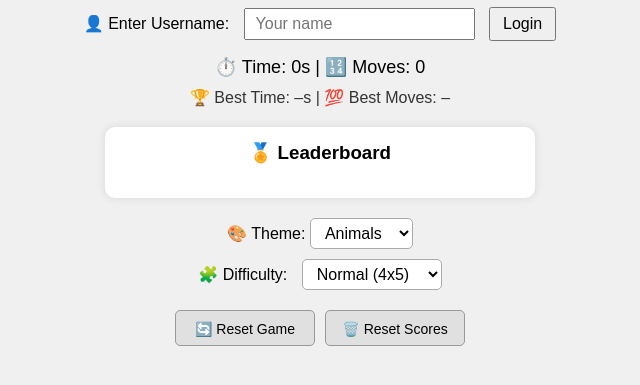
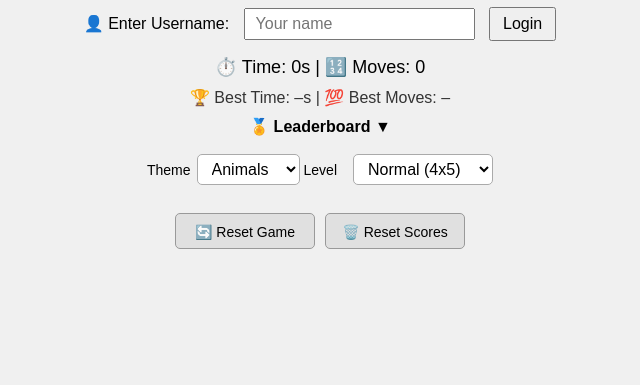
Before and after one commit to linntsk/web-games, a plain HTML site: page memory-game/index.html in a window 1280 px wide. Shown: the part 71-456 px from the top of the page, without its empty margins (320-960 px from the left). Drawn offline with Linux system fonts and the light colour scheme.

Commit message:
reduce unncessary space on memory game

```diff
--- a/memory-game/index.html
+++ b/memory-game/index.html
@@ -28,15 +28,16 @@
   💯 Best Moves: <span id="bestMoves">–</span>
 </div>
 
-<div id="leaderboardSection">
-  <h3>🏅 Leaderboard</h3>
-  <p id="leaderboardLabel" class="leaderboard-label"></p> <!-- Add this -->
+<div id="leaderboardToggle" class="collapsible-header">🏅 Leaderboard ▼</div>
+<div id="leaderboardSectionContent" class="collapsible-content hidden">
+  <p id="leaderboardLabel" class="leaderboard-label"></p>
   <ul id="leaderboardList" class="leaderboardList"></ul>
 </div>
 
+
 <div id="controls">
-  <div id="themeRow">
-    <label for="themeDropdown">🎨 Theme:</label>
+  <div id="selectorsRow" class="selectors-row">
+  <label for="themeDropdown">Theme </label>
   <select id="themeDropdown">
     <option value="animals">Animals</option>
     <option value="food">Food</option>
@@ -44,16 +45,15 @@
     <option value="weather">Weather</option>
     <option value="faces">Faces</option>
   </select>
-  </div>
 
-  <div id="difficultyRow">
-    <label for="difficultyDropdown">🧩 Difficulty:</label>
+  <label for="difficultyDropdown"> Level </label>
   <select id="difficultyDropdown">
     <option value="normal">Normal (4x5)</option>
     <option value="medium">Medium (6x5)</option>
     <option value="hard">Hard (8x5)</option>
   </select>
 </div>
+
 
   <div id="resetButtonsRow">
     <button id="reset">🔄 Reset Game</button>
--- a/memory-game/script.js
+++ b/memory-game/script.js
@@ -269,6 +269,18 @@ document.getElementById('resetScores').addEventListener('click', () => {
   alert('Best scores and leaderboard for this theme and difficulty have been reset.');
 });
 
+document.getElementById('leaderboardToggle').addEventListener('click', () => {
+  const content = document.getElementById('leaderboardSectionContent');
+  const header = document.getElementById('leaderboardToggle');
+
+  content.classList.toggle('hidden');
+  if (content.classList.contains('hidden')) {
+    header.textContent = '🏅 Leaderboard ▼';
+  } else {
+    header.textContent = '🏅 Leaderboard ▲';
+  }
+});
+
 function closePopup() {
   document.getElementById('winPopup').classList.add('hidden');
   createBoard();
--- a/memory-game/style.css
+++ b/memory-game/style.css
@@ -114,6 +114,17 @@ h1 {
   margin: 0;
   font-size: 14px;
 }
+
+.collapsible-header {
+  cursor: pointer;
+  font-weight: bold;
+  margin-top: 10px;
+}
+
+.collapsible-content.hidden {
+  display: none;
+}
+
 
 #winPopup {
   position: fixed;
@@ -251,27 +262,26 @@ h1 {
   row-gap: 10px;
 }
 
-#selectors {
+.selectors-row {
   display: flex;
-  flex-wrap: wrap;
-  justify-content: center;
+  justify-content: flex-start;
   align-items: center;
-  gap: 10px;
-  margin-bottom: 10px;
-}
-
-#selectors label {
+  flex-wrap: nowrap;
+  gap: 4px;
+  margin: 8px 0;
   font-size: 14px;
 }
 
-#selectors select {
-  font-size: 14px;
-  padding: 5px 8px;
-  border-radius: 5px;
-  border: 1px solid #aaa;
-  background-color: #fff;
-  cursor: pointer;
+.selectors-row label {
+  margin-right: 2px; /* Reduce spacing between label and select box */
 }
+.selectors-row select {
+  font-size: 11px;
+  padding: 2px 5px;
+  max-width: 140px;
+  flex-shrink: 1;
+}
+
 
 #resetButtonsRow {
   display: flex;
```
Lines whose indentation alone changed are shown as unchanged.
